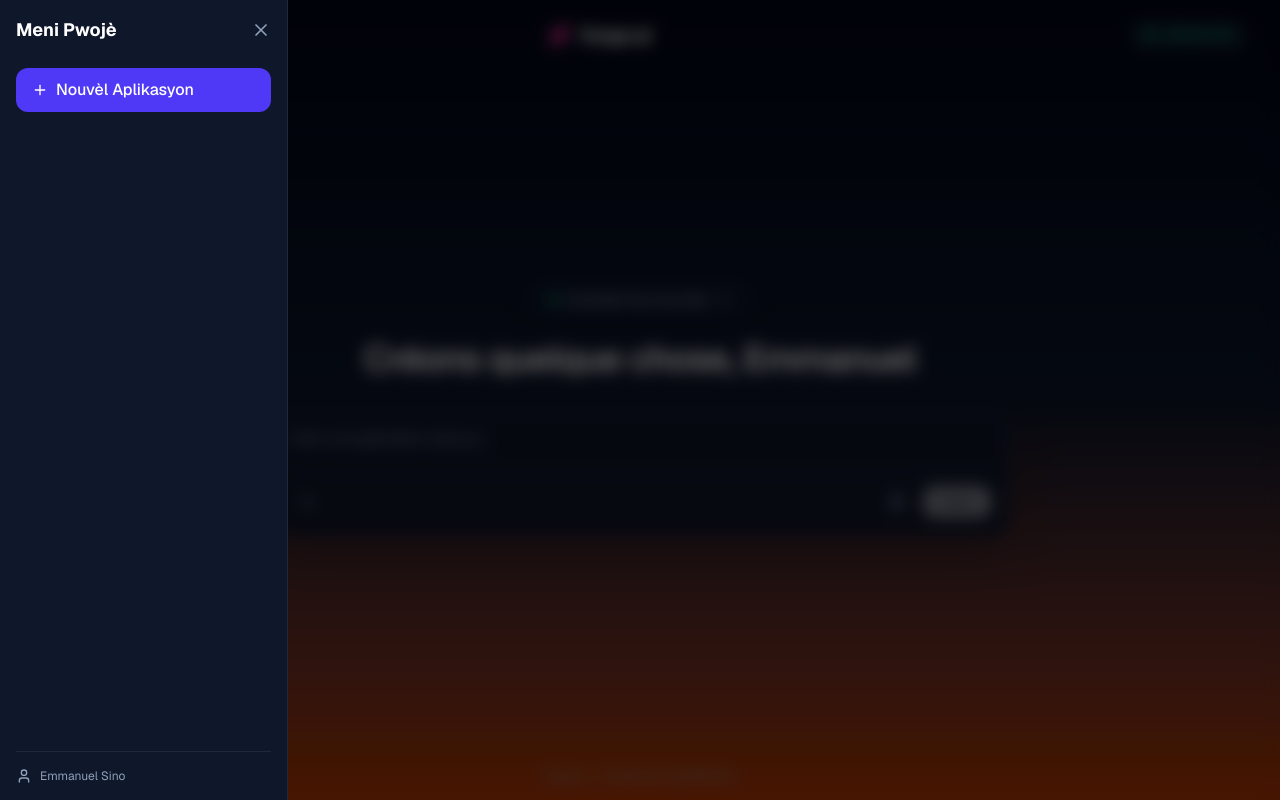
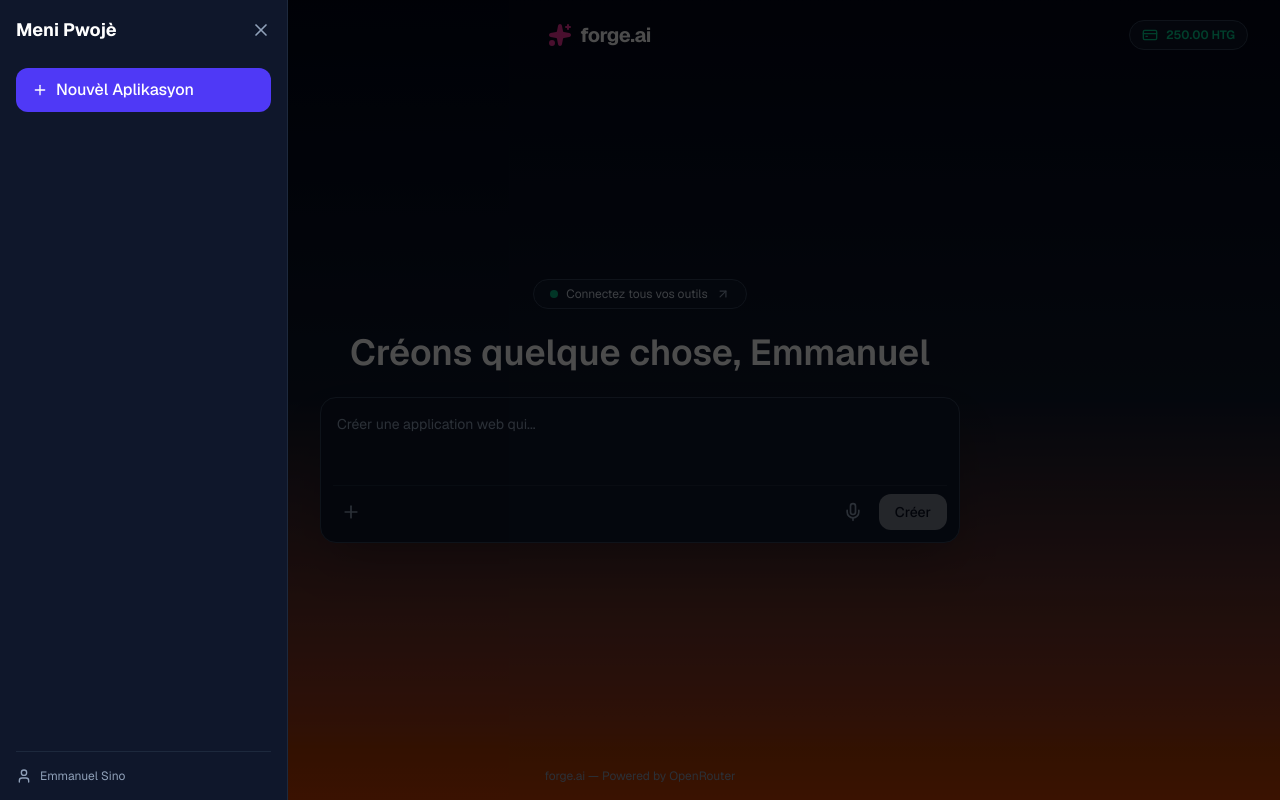
Before and after one commit to Emmanuel537-cybert/Forge-ai, a Next.js app: page / in a window 1280 px wide. Both pictures are taken after a click on the button 51 px from the left and 35 px from the top of the page. Built offline with nearby package versions, Linux system fonts and the light colour scheme.

Commit message:
Update page.tsx

```diff
--- a/app/page.tsx
+++ b/app/page.tsx
@@ -1,8 +1,6 @@
 "use client";
 import { useState } from "react";
-import {
-  Sparkles, Menu, X, Plus, Mic, ArrowUpRight, Folder, CreditCard, User
-} from "lucide-react";
+import { Sparkles, Menu, X, Plus, Mic, ArrowUpRight, CreditCard, User } from "lucide-react";
 export default function Home() {
   const [isSidebarOpen, setIsSidebarOpen] = useState(false);
   const [creditsHTG, setCreditsHTG] = useState(250.00);
@@ -47,34 +45,33 @@ export default function Home() {
     }
   };
   return (
-    <div className="relative min-h-screen w-full bg-slate-950 text-white font-sans overflow-x-hidden flex flex-col justify-between">
-      {/* Background Gradient Style Lovable */}
-      <div className="absolute inset-0 pointer-events-none bg-gradient-to-b from-slate-950 via-slate-900 to-orange-600/80 opacity-90" />
-      {/* Header / Top Navigation */}
-      <header className="relative z-10 flex items-center justify-between p-4 md:px-8">
-        <div className="flex items-center gap-3">
-          <button
-            onClick={() => setIsSidebarOpen(!isSidebarOpen)}
-            className="p-2 bg-slate-800/60 rounded-full border border-slate-700/50 hover:bg-slate-700/60 transition-colors"
-          >
-            <Menu className="w-5 h-5 text-slate-200" />
-          </button>
-        </div>
+    <div className="min-h-screen w-full bg-slate-950 text-white font-sans flex flex-col justify-between relative overflow-y-auto">
+      {/* Background Style Lovable */}
+      <div className="fixed inset-0 pointer-events-none bg-gradient-to-b from-slate-950 via-slate-900 to-orange-600/80" />
+
+      {/* Header */}
+      <header className="relative z-20 flex items-center justify-between p-4 md:px-8">
+        <button
+          onClick={() => setIsSidebarOpen(!isSidebarOpen)}
+          className="p-2 bg-slate-800/80 rounded-full border border-slate-700 hover:bg-slate-700 transition-colors"
+        >
+          <Menu className="w-5 h-5 text-slate-200" />
+        </button>
 
         <div className="flex items-center gap-2">
           <Sparkles className="w-6 h-6 text-pink-500 fill-pink-500" />
           <span className="font-bold text-xl tracking-tight text-white">forge.ai</span>
         </div>
 
-        <div className="flex items-center gap-2 bg-slate-900/80 px-3 py-1.5 rounded-full border border-slate-700/50">
+        <div className="flex items-center gap-2 bg-slate-900/90 px-3 py-1.5 rounded-full border border-slate-700">
           <CreditCard className="w-4 h-4 text-emerald-400" />
           <span className="text-xs font-semibold text-emerald-400">{creditsHTG.toFixed(2)} HTG</span>
         </div>
       </header>
 
-      {/* Sidebar Drawer */}
+      {/* Sidebar */}
       {isSidebarOpen && (
-        <div className="fixed inset-0 z-50 bg-black/60 backdrop-blur-sm flex">
+        <div className="fixed inset-0 z-50 bg-black/70 flex">
           <div className="w-72 bg-slate-900 h-full p-4 flex flex-col justify-between border-r border-slate-800">
             <div>
               <div className="flex items-center justify-between mb-6">
@@ -99,65 +96,59 @@ export default function Home() {
         </div>
       )}
 
-      {/* Main Content / Center Area */}
-      <main className="relative z-10 flex-1 flex flex-col items-center justify-center px-4 py-8 max-w-3xl mx-auto w-full">
+      {/* Main Container */}
+      <main className="relative z-20 flex-1 flex flex-col items-center justify-center px-4 py-6 max-w-2xl mx-auto w-full">
         {messages.length === 0 ? (
-          <>
-            {/* Top Pill Integration */}
-            <div className="mb-6 inline-flex items-center gap-2 bg-slate-900/90 border border-slate-700/60 rounded-full px-4 py-1.5 text-xs text-slate-300 shadow-lg">
+          <div className="w-full flex flex-col items-center">
+            {/* Tag */}
+            <div className="mb-6 inline-flex items-center gap-2 bg-slate-900 border border-slate-700 rounded-full px-4 py-1.5 text-xs text-slate-300">
               <span className="flex h-2 w-2 rounded-full bg-emerald-400 animate-pulse" />
               <span>Connectez tous vos outils</span>
               <ArrowUpRight className="w-3.5 h-3.5 text-slate-400" />
             </div>
 
             {/* Title */}
-            <h1 className="text-2xl md:text-4xl font-semibold text-center mb-8 tracking-tight text-white">
+            <h1 className="text-2xl md:text-4xl font-semibold text-center mb-6 text-white">
               Créons quelque chose, Emmanuel
             </h1>
-
-            {/* Lovable Input Box */}
-            <div className="w-full bg-slate-900/90 backdrop-blur-md rounded-2xl border border-slate-700/70 p-4 shadow-2xl">
+            {/* Input Box Active */}
+            <div className="w-full bg-slate-900 rounded-2xl border border-slate-700 p-3 shadow-2xl">
               <textarea
                 value={input}
                 onChange={(e) => setInput(e.target.value)}
-                onKeyDown={(e) => {
-                  if (e.key === 'Enter' && !e.shiftKey) {
-                    e.preventDefault();
-                    handleSend();
-                  }
-                }}
                 placeholder="Créer une application web qui..."
-                rows={2}
-                className="w-full bg-transparent text-slate-100 placeholder-slate-400 text-sm focus:outline-none resize-none"
+                rows={3}
+                className="w-full bg-transparent text-slate-100 placeholder-slate-400 text-sm focus:outline-none resize-none p-1"
               />
-              <div className="flex items-center justify-between pt-2 border-t border-slate-800/80">
-                <button className="p-2 text-slate-400 hover:text-white rounded-lg hover:bg-slate-800/50 transition-colors">
+              <div className="flex items-center justify-between pt-2 border-t border-slate-800">
+                <button type="button" className="p-2 text-slate-400 hover:text-white">
                   <Plus className="w-5 h-5" />
                 </button>
                 <div className="flex items-center gap-2">
-                  <button className="p-2 text-slate-400 hover:text-white rounded-lg hover:bg-slate-800/50 transition-colors">
+                  <button type="button" className="p-2 text-slate-400 hover:text-white">
                     <Mic className="w-5 h-5" />
                   </button>
                   <button
+                    type="button"
                     onClick={handleSend}
                     disabled={isLoading || !input.trim()}
-                    className="bg-slate-100 hover:bg-white text-slate-950 px-4 py-1.5 rounded-xl font-medium text-sm flex items-center gap-1 transition-colors disabled:opacity-50"
+                    className="bg-slate-200 hover:bg-white text-slate-950 px-4 py-2 rounded-xl font-medium text-sm transition-colors disabled:opacity-50"
                   >
-                    <span>Créer</span>
+                    Créer
                   </button>
                 </div>
               </div>
             </div>
-          </>
+          </div>
         ) : (
-          /* Chat Stream Output */
+          /* Chat Area */
           <div className="w-full space-y-4 my-auto">
             {messages.map((m, idx) => (
               <div key={idx} className={`flex ${m.role === 'user' ? 'justify-end' : 'justify-start'}`}>
-                <div className={`max-w-[90%] rounded-2xl px-5 py-3.5 text-sm leading-relaxed ${
+                <div className={`max-w-[90%] rounded-2xl px-5 py-3 text-sm leading-relaxed ${
                   m.role === 'user'
                     ? 'bg-indigo-600 text-white'
-                    : 'bg-slate-900/90 border border-slate-700 text-slate-100 backdrop-blur-md'
+                    : 'bg-slate-900 border border-slate-700 text-slate-100'
                 }`}>
                   {m.content}
                 </div>
@@ -171,17 +162,16 @@ export default function Home() {
             <div className="pt-4 flex justify-center">
               <button
                 onClick={() => setMessages([])}
-                className="text-xs bg-slate-800/80 hover:bg-slate-800 border border-slate-700 px-4 py-2 rounded-full text-slate-300"
+                className="text-xs bg-slate-800 border border-slate-700 px-4 py-2 rounded-full text-slate-300"
               >
-                + Kòmanse yon nouvo kreyasyon
+                + Nouvo pwojè
               </button>
             </div>
           </div>
         )}
       </main>
-
-      {/* Footer Space */}
-      <footer className="relative z-10 p-4 text-center text-xs text-slate-400">
+      {/* Footer */}
+      <footer className="relative z-20 p-4 text-center text-xs text-slate-400">
         forge.ai — Powered by OpenRouter
       </footer>
     </div>
```
